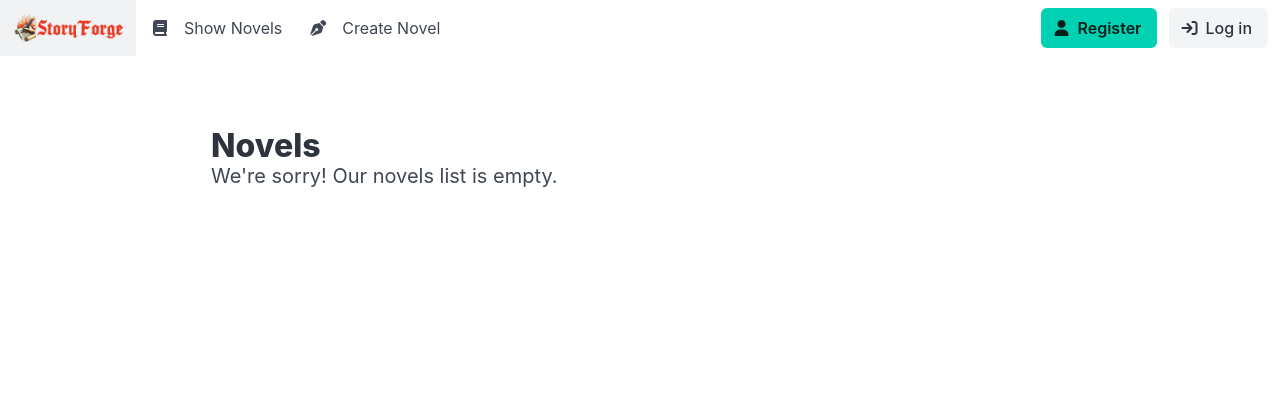
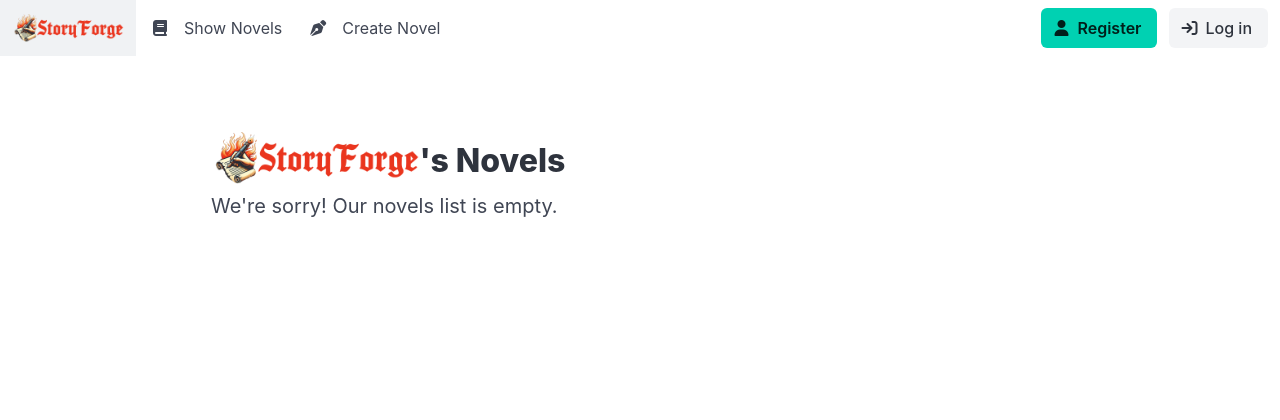
Before and after one commit to LeonardoPantani/UNIPI-SNH, a PHP site: page /views/show_all_novels_view.php in a window 1280 px wide. Shown: the top 420 px of the page. Run offline with PHP 8.4, Linux system fonts and the light colour scheme; the template is opened without the code that fills it, so the values that code supplies are empty; some libraries are stand-ins or nearby versions.

Commit message:
feat: new title for 'show novels' page

```diff
--- a/app/src/views/show_all_novels_view.php
+++ b/app/src/views/show_all_novels_view.php
@@ -3,7 +3,15 @@ $title = "Show Novels";
 ob_start();
 // CODICE DELLA PAGINA INIZIA QUI
 ?>
-<h1 class="title">Novels</h1>
+<div class="columns is-centered is-vcentered my-0">
+    <div class="column is-3 pl-3 pr-0 py-1">
+        <img src="/assets/images/logo_extended.webp" alt="Logo">
+    </div>
+    <div class="column is-2 px-0 py-1">
+        <h1 class="title is-3">'s Novels</h1>
+    </div>
+    <div class="column is-7"></div>
+</div>
 
 <?php if(count($vars["novels_text"]) > 0 || count($vars["novels_file"]) > 0) : ?>
     <p class="subtitle">Discover new novels from other users.</p>
@@ -21,7 +29,6 @@ ob_start();
                 if (count($vars["novels_text"]) > 0) :
                     foreach ($vars["novels_text"] as $novel) :
                         $url = $novel["url"];
-                        $premium = ($novel["isPremium"]) ? "PREMIUM" : "NON PREMIUM";
                         $novel_title = $novel["title"];
             ?>
             <div class="icon-text">
@@ -45,7 +52,7 @@ ob_start();
                     endforeach;
                 else:
             ?>
-                <p>Empty list</p>
+                <p>No text novels found.</p>
             <?php
                 endif;
             ?>
@@ -63,7 +70,6 @@ ob_start();
                 if (count($vars["novels_file"]) > 0) :
                     foreach ($vars["novels_file"] as $novel) :
                         $url = $novel["url"];
-                        $premium = ($novel["isPremium"]) ? "PREMIUM" : "NON PREMIUM";
                         $novel_title = $novel["title"];
             ?>
             <div class="icon-text">
@@ -87,7 +93,7 @@ ob_start();
                     endforeach;
                 else:
             ?>
-                <p>Empty list</p>
+                <p>No file novels found.</p>
             <?php
                 endif;
             ?>
```
